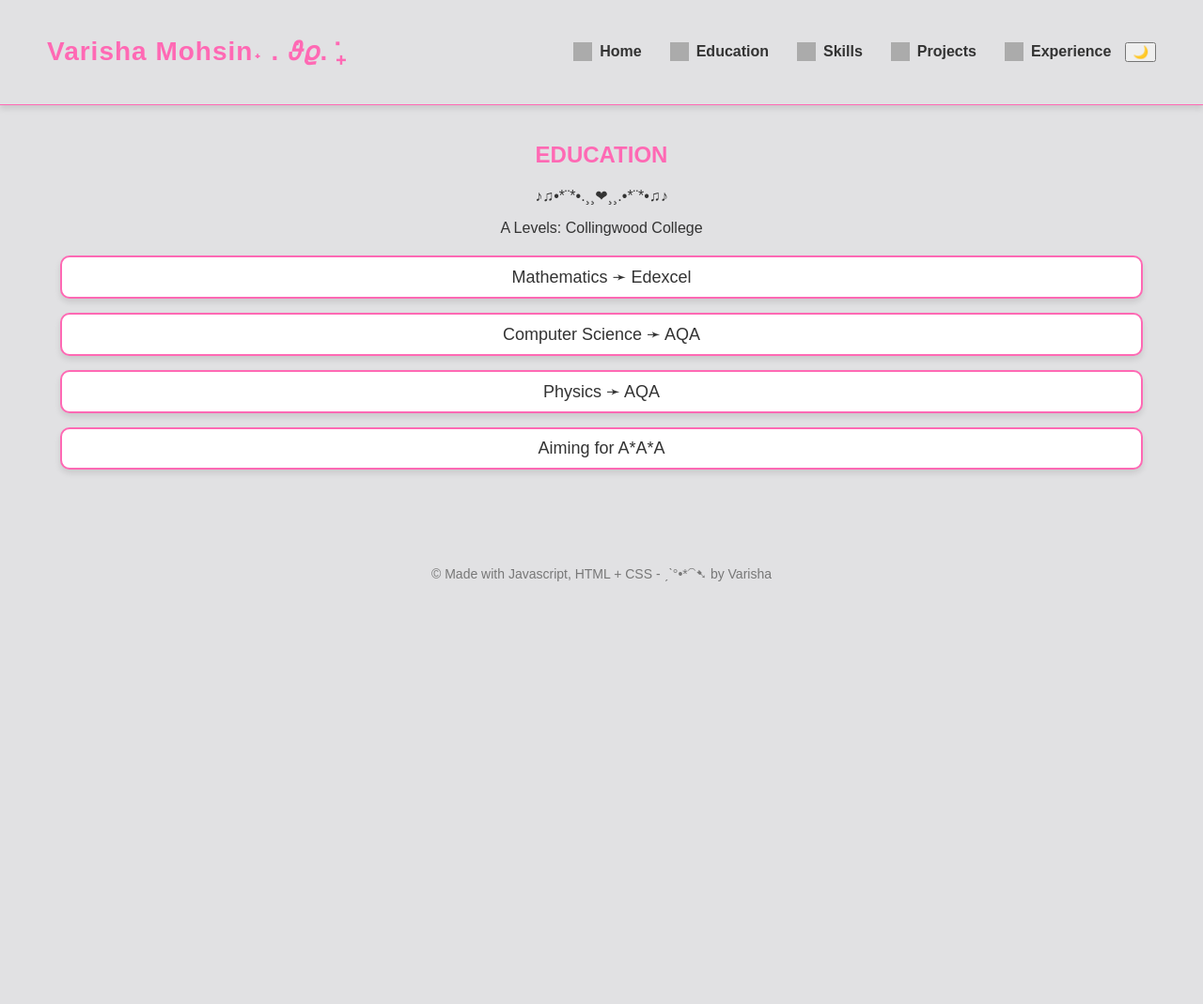
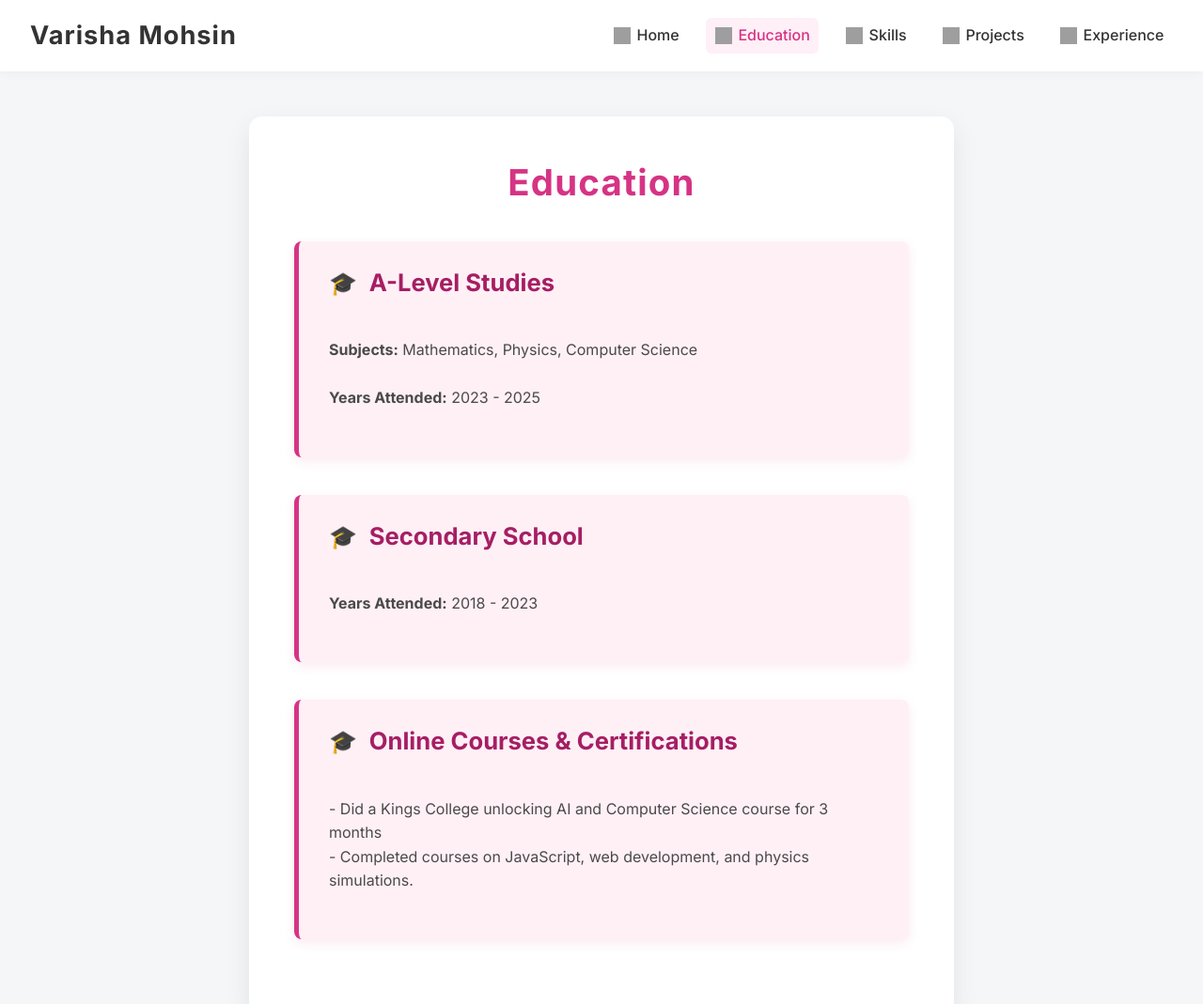
Before and after one commit to varishaaa/PersonalWebsite, a plain HTML site: page education.html in a window 1280 px wide. Shown: the top 1069 px of the page at 94% size. Before the commit the page ends 800 px from the top, so only its background shows below. Drawn offline with Linux system fonts and the light colour scheme; grey boxes are pictures that could not be loaded.

Commit message:
Update education.html

```diff
--- a/education.html
+++ b/education.html
@@ -1,245 +1,238 @@
 <!DOCTYPE html>
 <html lang="en">
 <head>
-    <meta charset="UTF-8">
-    <meta name="viewport" content="width=device-width, initial-scale=1.0">
-    <title>Education - Varisha Mohsin</title>
+  <meta charset="UTF-8" />
+  <meta name="viewport" content="width=device-width, initial-scale=1" />
+  <title>Education | Varisha Mohsin</title>
+
+  <!-- Google Fonts -->
+  <link rel="preconnect" href="https://fonts.googleapis.com" />
+  <link rel="preconnect" href="https://fonts.gstatic.com" crossorigin />
+  <link
+    href="https://fonts.googleapis.com/css2?family=Inter:wght@400;500;600;700&display=swap"
+    rel="stylesheet"
+  />
+
   <style>
-        body {
-            font-family: 'Poppins', sans-serif;
+    /* Reset and base styles */
+    * {
+      box-sizing: border-box;
       margin: 0;
       padding: 0;
-            background-color: #e1e1e3;
-            color: #333;
-            overflow-x: hidden;
+    }
+
+    body {
+      font-family: 'Inter', sans-serif;
+      background: #f4f6f8;
+      color: #222;
+      line-height: 1.6;
+      min-height: 100vh;
+      display: flex;
+      flex-direction: column;
     }
 
     header {
+      background: #fff;
+      padding: 1rem 2rem;
       display: flex;
       justify-content: space-between;
       align-items: center;
-            padding: 20px 50px;
-            background-color: #e1e1e3;
-            border-bottom: 1px solid #ff69b4;
-            box-shadow: 0px 4px 6px rgba(0, 0, 0, 0.1);
-            transition: background-color 0.3s ease;
+      box-shadow: 0 2px 10px rgba(0, 0, 0, 0.04);
+      position: sticky;
+      top: 0;
+      z-index: 1000;
     }
 
     header h1 {
-            font-size: 28px;
-            font-weight: bold;
+      font-size: 1.7rem;
+      color: #333;
       letter-spacing: 1px;
-            color: #ff69b4;
-            transition: color 0.3s ease;
-        }
-
-        header:hover h1 {
-            color: #ff69b4;
     }
 
     nav {
       display: flex;
-            align-items: center;
+      gap: 1.2rem;
     }
 
     nav a {
-            margin: 0 15px;
+      display: flex;
+      align-items: center;
+      gap: 0.4rem;
       text-decoration: none;
       color: #333;
-            font-weight: bold;
-            display: flex;
-            align-items: center;
+      font-weight: 500;
+      padding: 0.4rem 0.6rem;
+      border-radius: 6px;
+      transition: background-color 0.3s ease, color 0.3s ease;
+    }
+
+    nav a:hover,
+    nav a.active {
+      background-color: #ffeff7;
+      color: #d63384;
+    }
+
+    nav img {
+      width: 18px;
+      height: 18px;
+    }
+
+    /* Main content */
+    main {
+      max-width: 750px;
+      margin: 3rem auto 4rem;
+      background: white;
+      padding: 2.5rem 3rem;
+      border-radius: 14px;
+      box-shadow: 0 10px 28px rgba(0, 0, 0, 0.08);
+    }
+
+    main h2 {
+      font-size: 2.4rem;
+      margin-bottom: 2rem;
+      color: #d63384;
+      font-weight: 700;
+      text-align: center;
+      letter-spacing: 1.2px;
+    }
+
+    .education-entry {
+      background: #fff0f6;
+      border-left: 5px solid #d63384;
+      padding: 1.5rem 2rem;
+      margin-bottom: 2.5rem;
+      border-radius: 8px;
+      box-shadow: 0 4px 12px rgba(214, 51, 132, 0.1);
+      transition: box-shadow 0.3s ease;
       position: relative;
     }
 
-        nav a img {
-            margin-right: 8px;
-            width: 20px;
-            height: 20px;
-            opacity: 0.8;
-            transition: transform 0.3s ease, opacity 0.3s ease;
+    .education-entry:hover {
+      box-shadow: 0 6px 18px rgba(214, 51, 132, 0.25);
     }
 
-        nav a:hover img {
-            transform: rotate(360deg);
-            opacity: 1;
+    .education-entry h3 {
+      color: #a61e63;
+      font-weight: 700;
+      font-size: 1.6rem;
+      margin-bottom: 0.8rem;
+      display: flex;
+      align-items: center;
+      gap: 0.8rem;
     }
 
-        section {
-            text-align: center;
-            padding: 80px 20px;
+    /* Simple icon styling */
+    .education-entry h3::before {
+      content: '🎓';
+      font-size: 1.5rem;
+      display: inline-block;
+      transform: translateY(1px);
     }
 
-        .content-section {
-            text-align: center;
-            max-width: 90%;
-            margin: 0 auto;
-            padding: 20px;
-        }
-
-        .content-section h2 {
-            margin-bottom: 20px;
-            font-size: 24px;
-            color: #ff69b4;
-            text-transform: uppercase;
-        }
-
-        .content-section ul {
-            font-size: 18px;
-            color: #333;
-            list-style-type: none;
-            padding: 0;
-            margin: 20px 0;
-        }
-
-        .content-section ul li {
-            margin-bottom: 15px;
-            padding: 10px;
-            background-color: #fff;
-            border: 2px solid #ff69b4;
-            border-radius: 10px;
-            box-shadow: 0 4px 6px rgba(0, 0, 0, 0.1);
-            transition: transform 0.3s ease, box-shadow 0.3s ease;
-        }
-
-        .content-section ul li:hover {
-            transform: scale(1.05);
-            box-shadow: 0 8px 15px rgba(0, 0, 0, 0.2);
-            background-color: #ffebfe;
+    .education-entry p {
+      color: #4a4a4a;
+      font-size: 1rem;
+      line-height: 1.6;
+      white-space: pre-line;
     }
 
     footer {
       text-align: center;
-            padding: 15px;
-            background-color: #e1e1e3;
-            border-top: 2px solid #e1e1e3;
-            margin-top: 30px;
-            font-size: 14px;
+      padding: 1.2rem;
+      background: #fff;
+      border-top: 1px solid #eee;
+      font-size: 0.9rem;
+      color: #888;
     }
 
-        footer p {
-            color: #777;
+    /* Responsive adjustments */
+    @media (max-width: 600px) {
+      nav {
+        flex-direction: column;
+        margin-top: 1rem;
       }
 
-        footer:hover p {
-            color: #ff69b4;
+      main {
+        margin: 2rem 1rem 3rem;
+        padding: 1.8rem 1.8rem;
       }
 
-
-        body.light-mode {
-            background-color: #e1e1e3;
-            color: #333;
+      .education-entry {
+        padding: 1rem 1.5rem;
       }
 
-        body.dark-mode {
-            background-color: #333;
-            color: #fff;
-        }
-
-        header.light-mode {
-            background-color: #e1e1e3;
-            border-bottom: 1px solid #ff69b4;
-        }
-
-        header.dark-mode {
-            background-color: #444;
-            border-bottom: 1px solid #ff69b4;
-        }
-        @media (max-width: 768px) {
-            header {
-                flex-direction: column;
-                padding: 10px;
-                text-align: center;
-            }
-
-            nav {
-                flex-direction: column;
-                width: 100%;
-                margin-top: 10px;
-            }
-
-            nav a {
-                margin: 10px 0;
-            }
-
-            #modeToggle {
-                margin-top: 10px;
+      main h2 {
+        font-size: 1.9rem;
+        margin-bottom: 1.5rem;
       }
     }
   </style>
 </head>
 <body>
   <header>
-        <h1>Varisha Mohsin˖ . ݁𝜗𝜚. ݁₊</h1>
+    <h1>Varisha Mohsin</h1>
     <nav>
-            <a href="index.html">
-                <img src="https://cdn-icons-png.flaticon.com/512/609/609803.png" alt="Home">Home
-            </a>
-            <a href="education.html">
-                <img src="https://cdn-icons-png.flaticon.com/512/3235/3235733.png" alt="Education">Education
-            </a>
-            <a href="skills.html">
-                <img src="https://png.pngtree.com/png-vector/20230412/ourmid/pngtree-key-skills-line-icon-vector-png-image_6703008.png" alt="Skills">Skills
-            </a>
-            <a href="projects.html">
-                <img src="https://cdn-icons-png.flaticon.com/512/2920/2920304.png" alt="Projects">Projects
-            </a>
-            <a href="experience.html">
-                <img src="https://cdn-icons-png.flaticon.com/512/3504/3504016.png" alt="Experience">Experience
-            </a>
-            <button id="modeToggle" aria-label="Toggle light/dark mode">
-                🌙
-            </button>
+      <a href="index.html"><img src="https://cdn-icons-png.flaticon.com/512/609/609803.png" alt="Home" /> Home</a>
+      <a href="education.html" class="active"
+        ><img
+          src="https://cdn-icons-png.flaticon.com/512/3235/3235733.png"
+          alt="Education"
+        />
+        Education</a
+      >
+      <a href="skills.html"
+        ><img
+          src="https://png.pngtree.com/png-vector/20230412/ourmid/pngtree-key-skills-line-icon-vector-png-image_6703008.png"
+          alt="Skills"
+        />
+        Skills</a
+      >
+      <a href="projects.html"
+        ><img
+          src="https://cdn-icons-png.flaticon.com/512/2920/2920304.png"
+          alt="Projects"
+        />
+        Projects</a
+      >
+      <a href="experience.html"
+        ><img
+          src="https://cdn-icons-png.flaticon.com/512/3504/3504016.png"
+          alt="Experience"
+        />
+        Experience</a
+      >
     </nav>
   </header>
 
-    <section class="content-section">
+  <main>
     <h2>Education</h2>
-        <p>♪♫•*¨*•.¸¸❤¸¸.•*¨*•♫♪</p>
-        <p>A Levels: Collingwood College</p>
-        <ul>
-            <li>Mathematics  ➛ Edexcel</li>
-            <li>Computer Science  ➛ AQA</li>
-            <li>Physics  ➛ AQA</li>
-            <li> Aiming for A*A*A </li>
-        </ul>
+
+    <section class="education-entry" aria-label="College Education">
+      <h3>A-Level Studies</h3>
+      <p>
+        <strong>Subjects:</strong> Mathematics, Physics, Computer Science<br />
+        <strong>Years Attended:</strong> 2023 - 2025<br />
+          </p>
     </section>
 
-    <script>
-        const toggleButton = document.getElementById('modeToggle');
-        const body = document.body;
-        const header = document.querySelector('header');
-        if (localStorage.getItem('mode') === 'dark') {
-            body.classList.add('dark-mode');
-            header.classList.add('dark-mode');
-            toggleButton.textContent = '🌕';
-        } else {
-            body.classList.add('light-mode');
-            header.classList.add('light-mode');
-            toggleButton.textContent = '🌙';
-        }
+    <section class="education-entry" aria-label="Secondary School Education">
+      <h3>Secondary School</h3>
+      <p>
+        <strong>Years Attended:</strong> 2018 - 2023<br />
+      </p>
+    </section>
 
-        toggleButton.addEventListener('click', () => {
-            if (body.classList.contains('light-mode')) {
-                body.classList.remove('light-mode');
-                body.classList.add('dark-mode');
-                header.classList.remove('light-mode');
-                header.classList.add('dark-mode');
-                toggleButton.textContent = '🌕';
-                localStorage.setItem('mode', 'dark');
-            } else {
-                body.classList.remove('dark-mode');
-                body.classList.add('light-mode');
-                header.classList.remove('dark-mode');
-                header.classList.add('light-mode');
-                toggleButton.textContent = '🌙';
-                localStorage.setItem('mode', 'light');
-            }
-        });
-    </script>
+    <section class="education-entry" aria-label="Online Courses and Certifications">
+      <h3>Online Courses & Certifications</h3>
+      <p>
+        - Did a Kings College unlocking AI and Computer Science course for 3 months
+        - Completed courses on JavaScript, web development, and physics simulations.<br />
+      </p>
+    </section>
+  </main>
 
   <footer>
-        <p>© Made with Javascript, HTML + CSS - ˏˋ°•*⁀➷ by Varisha</p>
+    <p>© 2024 Varisha Mohsin</p>
   </footer>
 </body>
 </html>
```
Lines whose indentation alone changed are shown as unchanged.
